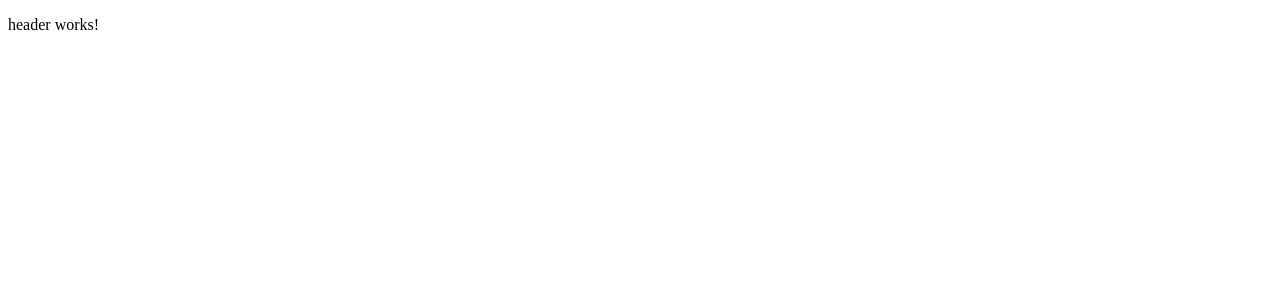
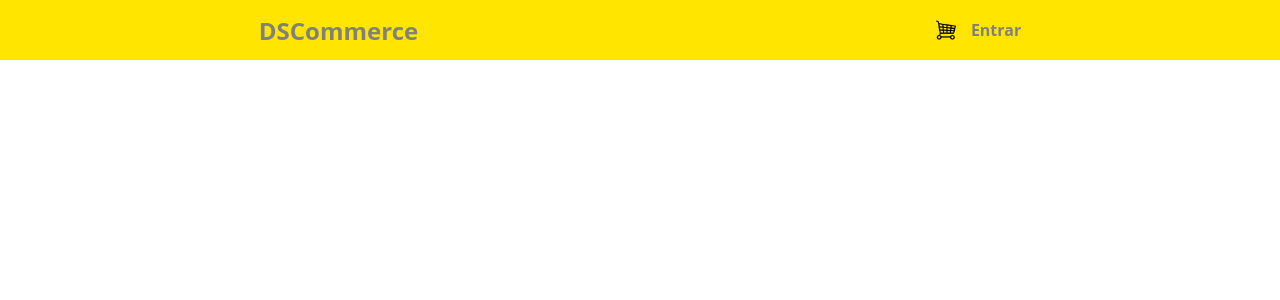
Before and after one commit to gui2310g/ecommerce-front, an Angular app: page / in a window 1280 px wide. Shown: the top 300 px of the page. Built offline with nearby package versions, Linux system fonts and the light colour scheme.

Commit message:
[add] added header template and css

```diff
--- a/angular.json
+++ b/angular.json
@@ -26,6 +26,7 @@
             "tsConfig": "tsconfig.app.json",
             "inlineStyleLanguage": "scss",
             "assets": [
+              "src/assets",
               {
                 "glob": "**/*",
                 "input": "public"
--- a/src/app/components/header/header.component.html
+++ b/src/app/components/header/header.component.html
@@ -1 +1,9 @@
-<p>header works!</p>
+<header class="header header-user">
+    <nav class="nav">
+        <h2>DSCommerce</h2>
+        <div>
+          <img src="assets/cart.png" alt="cart image" class="small-image">
+          <a routerLink="">Entrar</a>
+        </div>
+    </nav>
+</header>
--- a/src/app/components/header/header.component.scss
+++ b/src/app/components/header/header.component.scss
@@ -0,0 +1,49 @@
+@mixin flex($direction, $justify, $align, $gap, $wrap) {
+    display: flex;
+    flex-direction: $direction;
+    justify-content: $justify;
+    align-items: $align;
+    gap: $gap;
+    flex-wrap: $wrap;
+}
+
+.header-user { background-color: #ffe500; }
+
+.header-admin {
+    background-color: #0baf1d;
+    color: white;
+
+    nav .user {
+        @include flex(column, center, center, 3px, none);
+        gap: 3px;
+
+        span { font-size: 10px; }
+
+        a { color: white;}
+    }
+}
+
+.header {
+    height: 60px;
+
+    nav {
+        @include flex(none, space-around, center, none, none);
+        height: 100%;
+        color: gray;
+        font-weight: bold;
+
+        div {
+            @include flex(none, none, center, 15px, none);
+
+            .small-image {
+                width: 20px;
+                color: gray;
+            }
+
+            a {
+                text-decoration: none;
+                color: gray;
+            }
+        }
+    }
+}
--- a/src/app/components/header/header.component.ts
+++ b/src/app/components/header/header.component.ts
@@ -1,9 +1,9 @@
 import { Component } from '@angular/core';
-
+import { RouterLink } from '@angular/router';
 @Component({
   selector: 'app-header',
   standalone: true,
-  imports: [],
+  imports: [RouterLink],
   templateUrl: './header.component.html',
   styleUrl: './header.component.scss'
 })
--- a/src/styles.scss
+++ b/src/styles.scss
@@ -1 +1,6 @@
-/* You can add global styles to this file, and also import other style files */
+* {
+    margin: 0;
+    padding: 0;
+    box-sizing: border-box;
+    font-family: 'Open Sans', sans-serif;
+}
```
Also changed, not shown: src/assets/cart.png (added).
